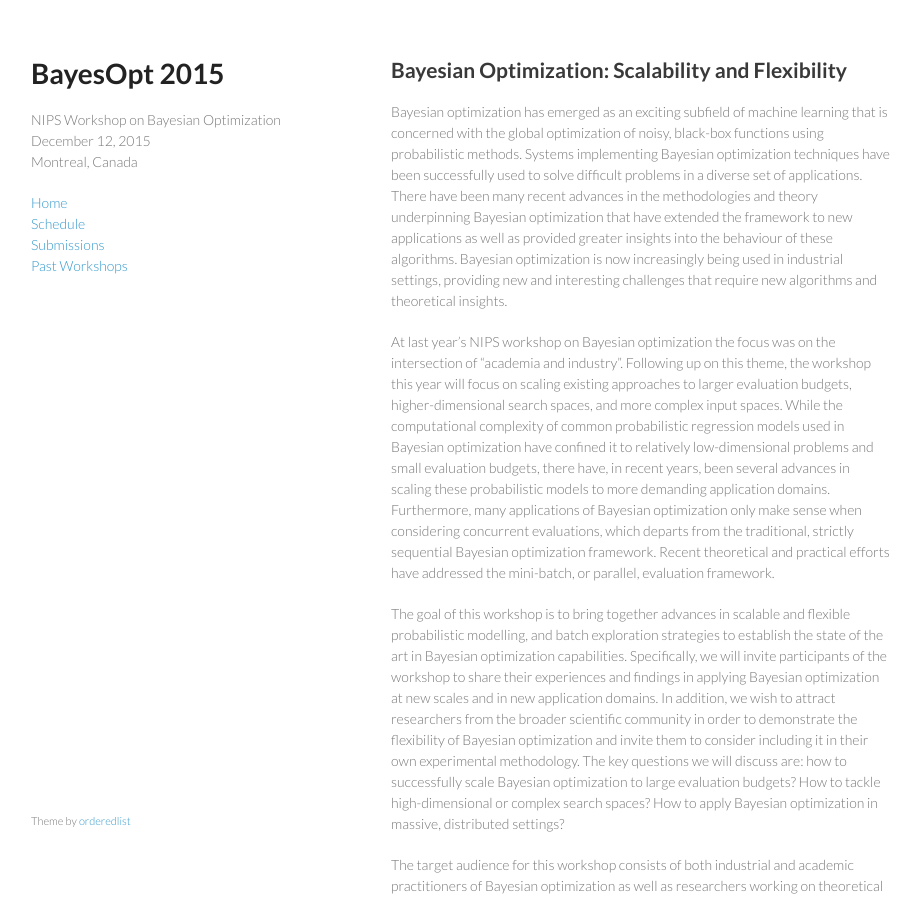
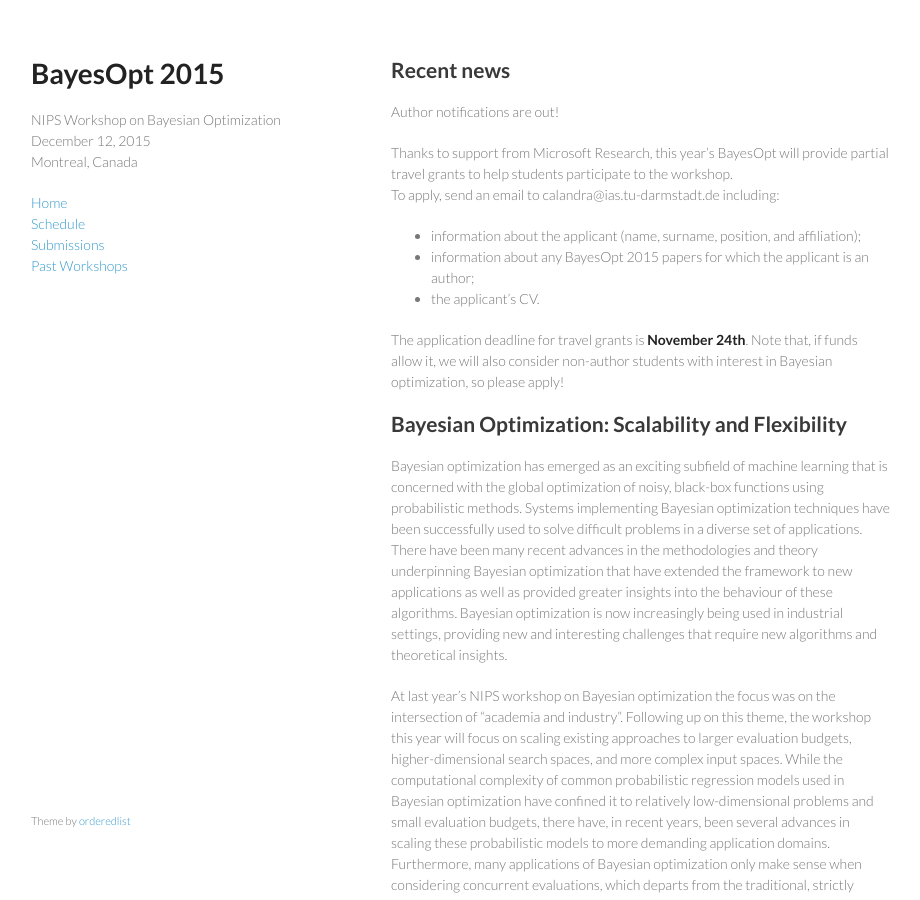
Before and after one commit to bayesopt/bayesopt.github.io, a Jekyll site: the page built from index.md, in a window 1280 px wide and 900 px high. Shown: the whole window, without its empty margins (179-1099 px from the left). Built offline with Jekyll 4.4.1, drawn with Linux system fonts in a browser that asks for light colours; some of the changed text lies outside the part shown.

Commit message:
Add recent news about author notification and travel grants.

```diff
--- a/index.md
+++ b/index.md
@@ -3,6 +3,23 @@ title: Home
 permalink: /index.html
 weight: -1
 ---
+
+## Recent news
+
+Author notifications are out!
+
+Thanks to support from Microsoft Research, this year's BayesOpt will
+provide partial travel grants to help students participate to the workshop.
+To apply, send an email to calandra@ias.tu-darmstadt.de including:
+
+  - information about the applicant (name, surname, position, and affiliation);
+  - information about any BayesOpt 2015 papers for which the applicant is an
+  	author;
+  - the applicant's CV.
+
+The application deadline for travel grants is **November 24th**.
+Note that, if funds allow it, we will also consider non-author students with
+interest in Bayesian optimization, so please apply!
 
 ## Bayesian Optimization: Scalability and Flexibility
 
@@ -80,6 +97,7 @@ optimization and Bayesian inference communities for involvement.
 
 ## Important dates
 
-- Submission deadline: October 23rd, 2015 (11:59 pm Pacific)
-- Notification: November 2nd, 2015
+- <del>Submission deadline: October 23rd, 2015 (11:59 pm Pacific)</del>
+- <del>Notification: November 2nd, 2015</del>
+- **Travel grant application deadline: November 24th, 2015**
 - Camera ready: December 4th, 2015
```
Also changed, not shown: submissions.md (+18 -2 lines).
